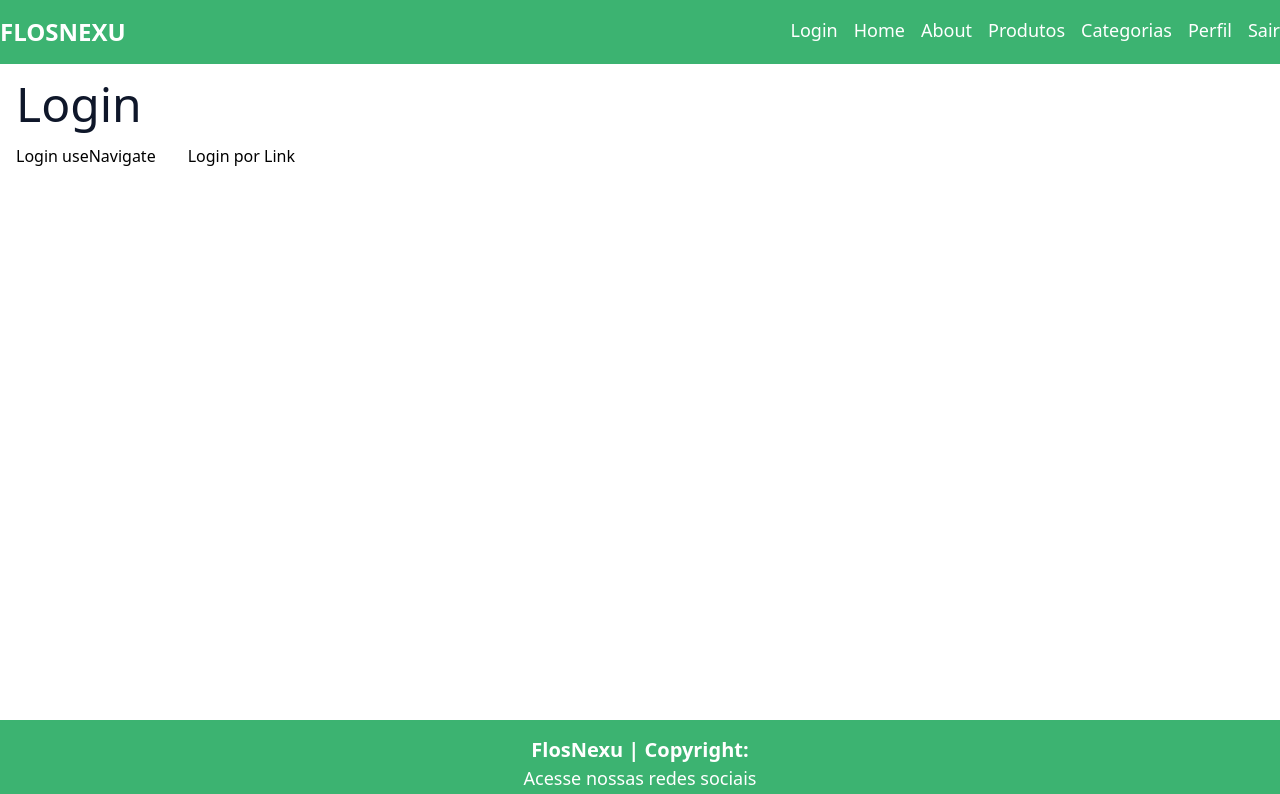
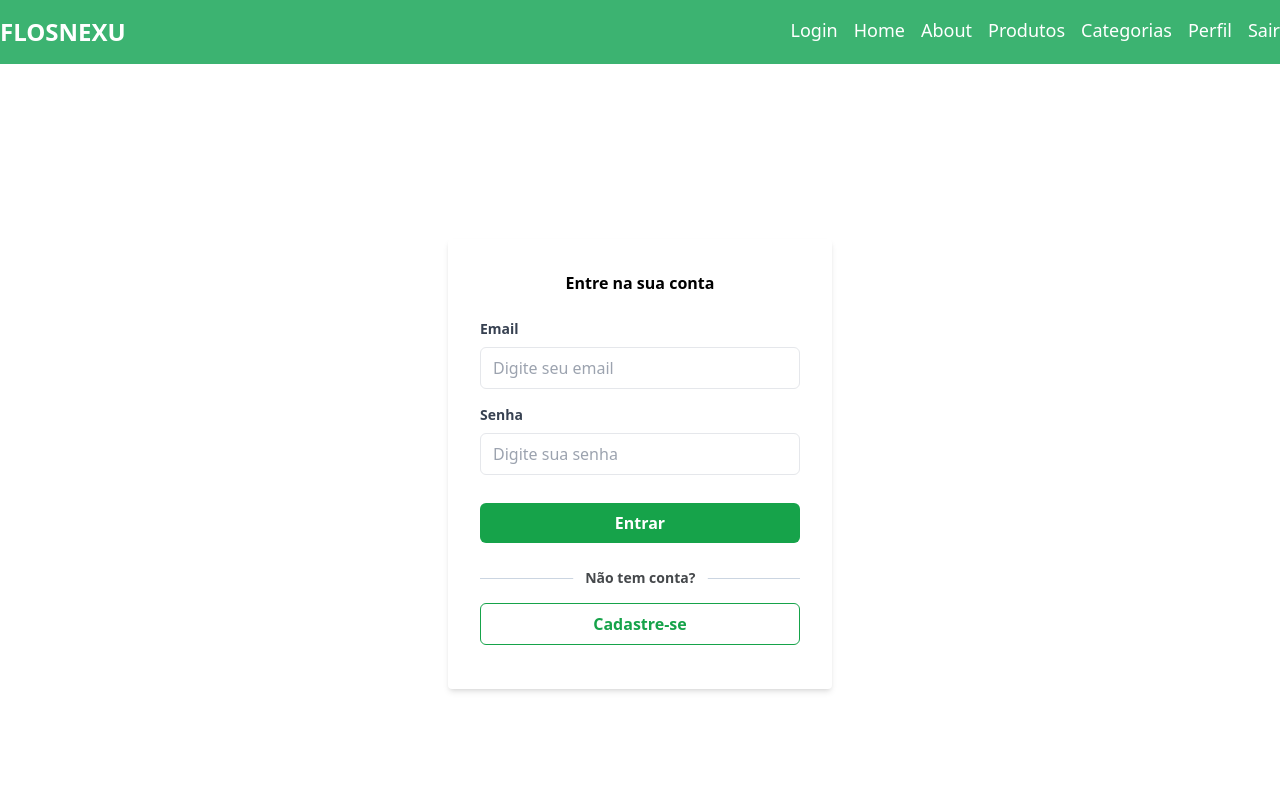
Before and after one commit to Projeto-Integrador-FlosNexu/front-end, a React (Vite) app: page /login in a window 1280 px wide. Shown: the top 794 px of the page. Built offline with nearby package versions, Linux system fonts and the light colour scheme.

Commit message:
Adicionado estilização pagina login

```diff
--- a/src/pages/login/Login.css
+++ b/src/pages/login/Login.css
@@ -6,3 +6,36 @@
     background-size: cover;
     background-position: center;
   }
+
+  .bg-login {
+    background-color: #228B22;
+
+  }
+  .line-h {
+    width: 100%;
+    border: 1px solid #000;
+}
+
+ .hr-login {
+
+    position: relative;
+    z-index: 100;
+    margin-top: -10px;
+    margin-bottom: 0px;
+ }
+
+ .texto-login {
+    border-radius: 25px;
+    font-size: 14px;
+    position: relative;
+    z-index: 200;
+    left: 29%;
+    z-index: 200;
+    background-color: white;
+    max-width: 135px;
+    color: rgb(69, 72, 75);
+  }
+
+  .border-f {
+    border-color: #228B22 !important;
+  }
--- a/src/pages/login/Login.tsx
+++ b/src/pages/login/Login.tsx
@@ -1,22 +1,85 @@
-import { useNavigate, Link } from 'react-router-dom'
+// Login.tsx
 
+import React, { useState } from 'react';
+import './Login.css';
 
-const Login = () => {
-    let navigate = useNavigate()
-    return (
-        <div>
-            <h2 className="text-slate-900 text-5xl   m-4">Login</h2>
-            <div>
-                <button type='submit'
-                    onClick={() => { navigate('/home') }}
-                    className='hover:underline mx-4'>
-                    Login useNavigate
-                </button>
-                <Link to='/home' className='hover:underline  mx-4'>Login por Link</Link>
-            </div>
+const Login: React.FC = () => {
+  const [email, setEmail] = useState<string>('');
+  const [password, setPassword] = useState<string>('');
 
-        </div>
-    )
-}
+  const handleLogin = () => {
+    // Lógica de autenticação aqui
+    console.log('Email:', email);
+    console.log('Password:', password);
+    // Adicionar aqui a lógica de autenticação real, como fazer uma chamada à API
+  };
 
-export default Login
+  return (
+    <div className="flex items-center justify-center h-screen">
+      <div className="bg-[white] p-8 rounded shadow-md w-96">
+        <h2 className="text-1xl font-bold mb-6 text-center">Entre na sua conta</h2>
+        <form>
+          <div className="mb-4">
+            <label htmlFor="email" className="block text-gray-700 text-sm font-bold mb-2">
+              Email
+            </label>
+            <input
+              type="email"
+              id="email"
+              className="w-full border rounded-md py-2 px-3 focus:outline-none focus:border-blue-500"
+              placeholder="Digite seu email"
+              value={email}
+              onChange={(e) => setEmail(e.target.value)}
+            />
+          </div>
+          <div className="mb-4">
+            <label htmlFor="password" className="block text-gray-700 text-sm font-bold mb-2">
+              Senha
+            </label>
+            <input
+              type="password"
+              id="password"
+              className="w-full border rounded-md py-2 px-3 focus:outline-none focus:border-blue-500"
+              placeholder="Digite sua senha"
+              value={password}
+              onChange={(e) => setPassword(e.target.value)}
+            />
+          </div>
+          <button
+            type="button"
+            className="w-full bg-green-600
+            text-white my-3 py-2 px-4
+            rounded-md hover:bg-green-500
+            focus:outline-none focus:bg-green-500
+            transition duration-500 ease-in-out"
+            onClick={handleLogin}
+          >
+            <b>Entrar</b>
+          </button>
+          <div className='mt-3 '>
+            <p className=' w-full texto-login px-1 text-center '>
+              <b>Não tem conta?</b>
+            </p>
+            <hr className='hr-login mb-3 border-slate-300 w-full' />
+          </div>
+          <button
+            type="button"
+            className="w-full bg-white text-green-600
+            my-3 py-2 px-4 rounded-md
+            hover:bg-green-600
+            hover:text-white
+            focus:bg-green-600 border
+            border-green-600 transition
+            duration-500 ease-in-out"
+            onClick={handleLogin}
+           >
+            <b>Cadastre-se</b>
+          </button>
+
+        </form>
+      </div>
+    </div>
+  );
+};
+
+export default Login;
```
